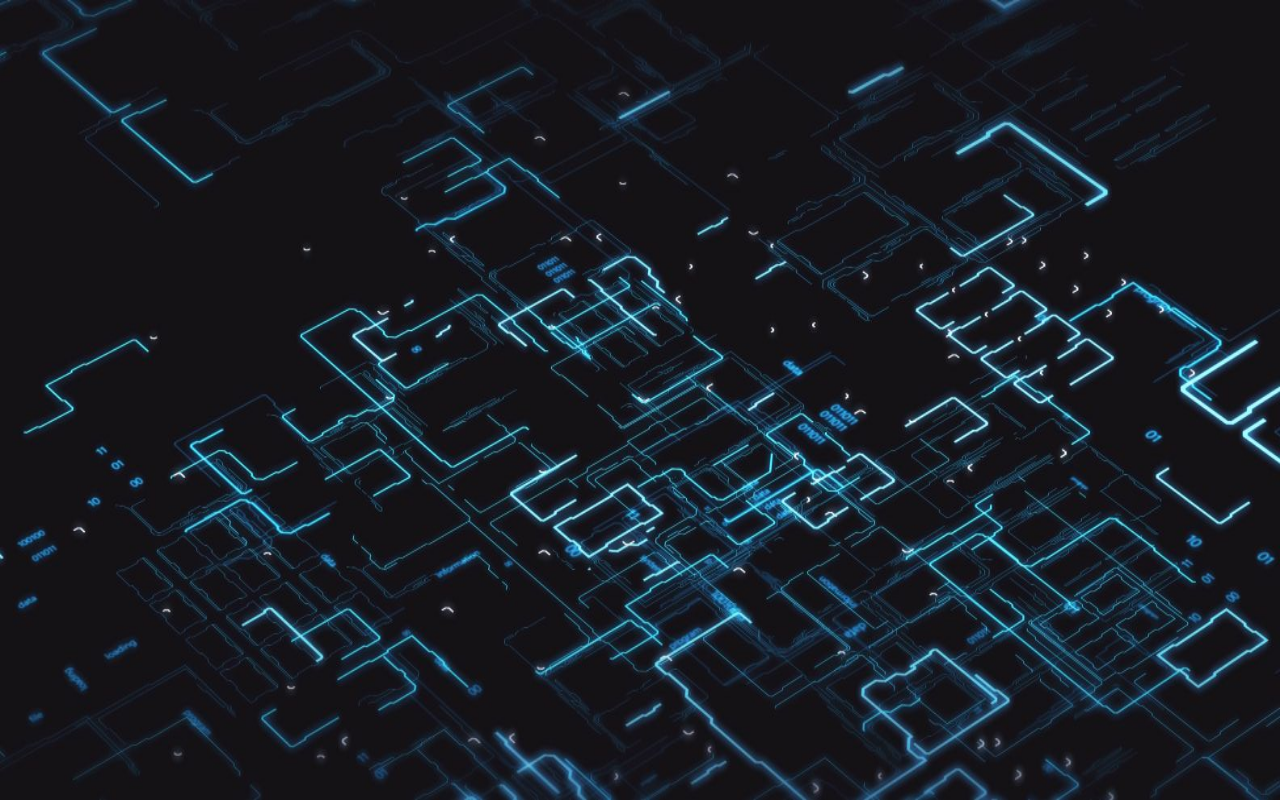
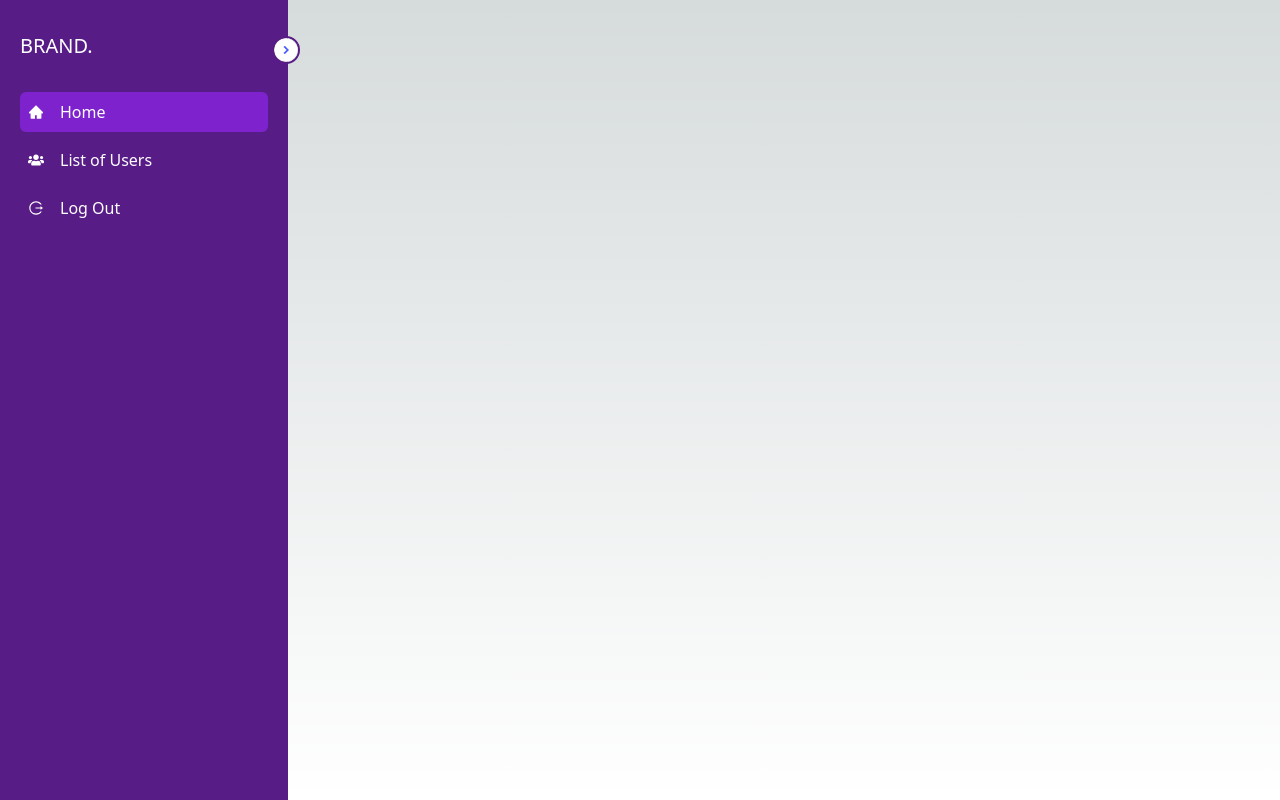
Before and after one commit to lorenzo-querol/CCSECDV-Final-Project, a Next.js app: page /home in a window 1280 px wide. Before the commit this address had no page. Built offline with nearby package versions, Linux system fonts and the light colour scheme.

Commit message:
Add sidebar

```diff
--- /dev/null
+++ b/app/(home)/home/page.js
@@ -0,0 +1,77 @@
+"use client";
+
+import React, { useState } from "react";
+import Image from "next/image";
+
+import {
+    AiFillHome,
+    AiFillMessage,
+    AiOutlineLogout
+} from "react-icons/ai";
+
+import {
+    BsFillInboxFill,
+    BsFillPersonFill,
+    BsSearch,
+} from "react-icons/bs";
+
+import {
+    FaUsers
+} from "react-icons/fa";
+
+import control from "@/public/control.png";
+import logo from "@/public/vercel.svg";
+
+export default function Sidebar({ children }) {
+    const [close, setClose] = useState(false);
+    const Menus = [
+        { title: "Home", icon: <AiFillHome /> },
+        { title: "List of Users", icon: <FaUsers /> },
+        { title: "Log Out", icon: <AiOutlineLogout /> }
+    ];
+
+    return (
+        <div className="fixed left-0 flex">
+            <div
+                className={`${close ? "w-20" : "w-72"
+                    } relative h-screen bg-purple-900 p-5 pt-8 duration-300`}
+            >
+                <Image
+                    src={control}
+                    alt="Control Icon"
+                    className={`absolute -right-3 top-9 w-7 cursor-pointer rounded-full border-2 border-purple-900  ${!close && "rotate-180"
+                        }`}
+                    onClick={() => setClose(!close)}
+                    width={24}
+                    height={24}
+                />
+                <div className="flex items-center gap-x-4">
+                    <h1
+                        className={`origin-left text-xl font-medium text-white duration-200 ${close && "scale-0"
+                            }`}
+                    >
+                        BRAND.
+                    </h1>
+                </div>
+                <ul className="pt-6">
+                    {Menus.map((Menu, index) => (
+                        <li
+                            key={index}
+                            className={`flex cursor-pointer items-center gap-x-4 rounded-md p-2 text-base text-white hover:bg-purple-700 ${Menu.gap ? "mt-9" : "mt-2"
+                                } ${index === 0 && "bg-purple-700"}`}
+                        >
+                            {Menu.icon}
+                            <span className={`${close && "hidden"} origin-left duration-200`}>
+                                {Menu.title}
+                            </span>
+                        </li>
+                    ))}
+                </ul>
+            </div>
+
+            <div className="flex-1 h-screen text-2xl font-semibold p-7">
+                {children}
+            </div>
+        </div>
+    );
+}
--- a/app/layout.js
+++ b/app/layout.js
@@ -11,7 +11,7 @@ export default function RootLayout({ children }) {
     return (
         <html className="relative w-full h-screen">
             <body className="flex items-center justify-center h-full">
-                <Image src={BackgroundImage} alt="background image" fill />
+                {/* <Image src={BackgroundImage} alt="background image" fill /> */}
                 {children}
             </body>
         </html>
```
Also changed, not shown: public/control.png (added).
